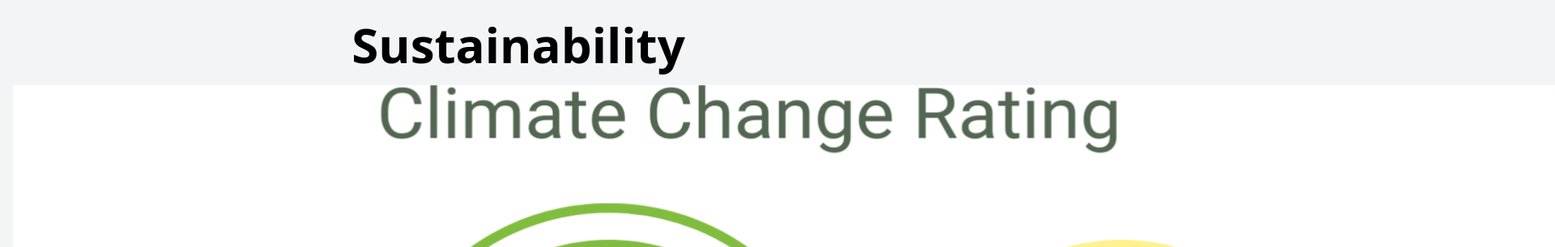
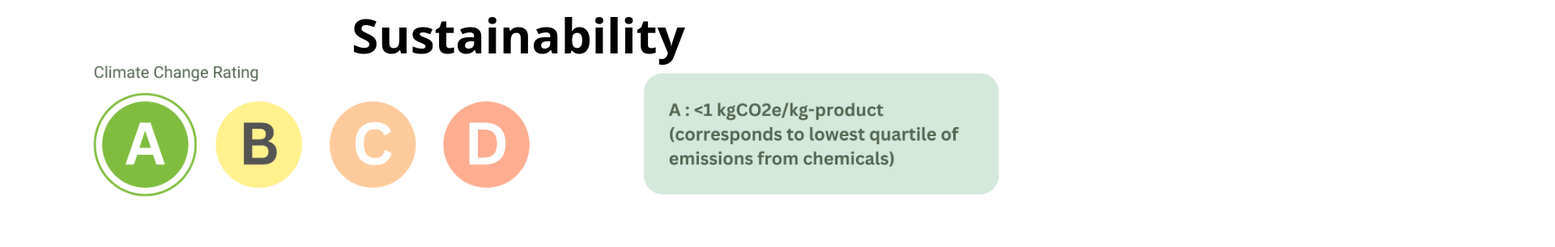
Before and after one commit to Lazysusan01/Sustainability-page, a plain HTML site: page index.html in a window 1280 px wide. Shown: the part 267-572 px from the top of the page at 81% size, 1920 px wide, since content can reach past the window. Drawn offline with nearby package versions, Linux system fonts and the light colour scheme.

Commit message:
push to prod

```diff
--- a/index.html
+++ b/index.html
@@ -6,20 +6,47 @@
     <title>Sustainability Page</title>
     <link href="https://cdn.jsdelivr.net/npm/tailwindcss@2.2.19/dist/tailwind.min.css" rel="stylesheet">
     <style>
+        body {
+            justify-content: center;
+        }
         .image-container {
             position: relative;
-            width: 3375px;
-            height:750px
+            width: 60%;
+            display: flex;
+            justify-content: center;
+            align-items: center;
+
         }
+        .desc-container {
+            position: relative;
+            width: 40%;
+            display: flex;
+            justify-content: center;
+            align-items: center;
+        }
+        .desc-container img {
+            position: relative;
+            top: 0;
+            left: 0%;
+            width: 100%;
+            height: 100%;
+            display: none;
+        }
+        .desc-container img:first-child {
+            position: relative;
+            display: block; /* Show the first image by default */
+        }
+
         .image-container img {
-            position: absolute;
+            position: relative;
             top: 0;
-            left: 0;
+            left: 0%;
             width: 100%;
             height: 100%;
             display: none;
         }
         .image-container img:first-child {
+            position: relative;
             display: block; /* Show the first image by default */
         }
         .column {
@@ -33,45 +60,19 @@
         .column-2 { left: 25%; }
         .column-3 { left: 50%; }
         .column-4 { left: 75%; }
-
-        .circle-button {
-            position: absolute;
-            background-color: transparent; /* Transparent background */
-            width: 10%; /* Relative size to the image */
-            height: 10%; /* Relative size to the image */
-            border-radius: 50%; /* Make it a circle */
-            text-align: center; /* Center text horizontally */
-            cursor: pointer; /* Show pointer cursor on hover */
-            transition: all 0.3s ease; /* Smooth transition */
-            display: flex;
-            align-items: center;
-            justify-content: center;
-            font-size: 1vw; /* Responsive font size */
-        }
-
-        .circle-button:hover + .rating-image {
-            display: block; /* Show on hover */
-        }
-
-        .rating-image {
-            display: none; /* Initially hidden */
-            position: absolute;
-            transition: display 0.3s ease;
-            width: 20%; /* Relative width to the image */
-            left: 110%; /* Position to the right of the button */
-        }
     </style>
 
 </head>
-<body class="min-h-screen bg-gray-100">
+<body class="min-h-screen bg-white">
     <div class="container mx-auto px-4">
         <div class="flex justify-between items-center flex-wrap">
             <img src="CW_logo.png" alt="Company Logo" class="max-h-32 md:max-h-32 lg:max-h-64 my-2">
         </div>
         <div class="text-center">
-            <h1 class="text-6xl font-bold py-5">Sustainability</h1>
+            <h1 class="text-6xl font-bold py-2">Sustainability</h1>
         </div>
-        <div class="image-container">
+        <div class="flex flex-col md:flex-row justify-center items-center">
+            <div class="image-container relative">
                 <!-- Image -->
                 <img src="A.png" id="image1">
                 <img src="B.png" id="image2">
@@ -82,14 +83,23 @@
                 <div class="column column-3" onmouseover="showImage(3)"></div>
                 <div class="column column-4" onmouseover="showImage(4)"></div>
             </div>
+            <div class="desc-container">
+                <img src="Climate Change Rating (1).png" id="desc1">
+                <img src="Climate Change Rating (2).png" id="desc2">
+                <img src="Climate Change Rating (3).png" id="desc3">
+                <img src="Climate Change Rating (4).png" id="desc4">
+            </div>
+        </div>
         <script>
             function showImage(index) {
                 // Hide all images first
                 for (let i = 1; i <= 4; i++) {
                     document.getElementById(`image${i}`).style.display = 'none';
+                    document.getElementById(`desc${i}`).style.display = 'none';
                 }
                 // Show the selected image
                 document.getElementById(`image${index}`).style.display = 'block';
+                document.getElementById(`desc${index}`).style.display = 'block';
             }
         </script>
     </body>
```
Also changed, not shown: CW_logo.png, Paint_demo.png (added). Lines whose indentation alone changed are shown as unchanged.
